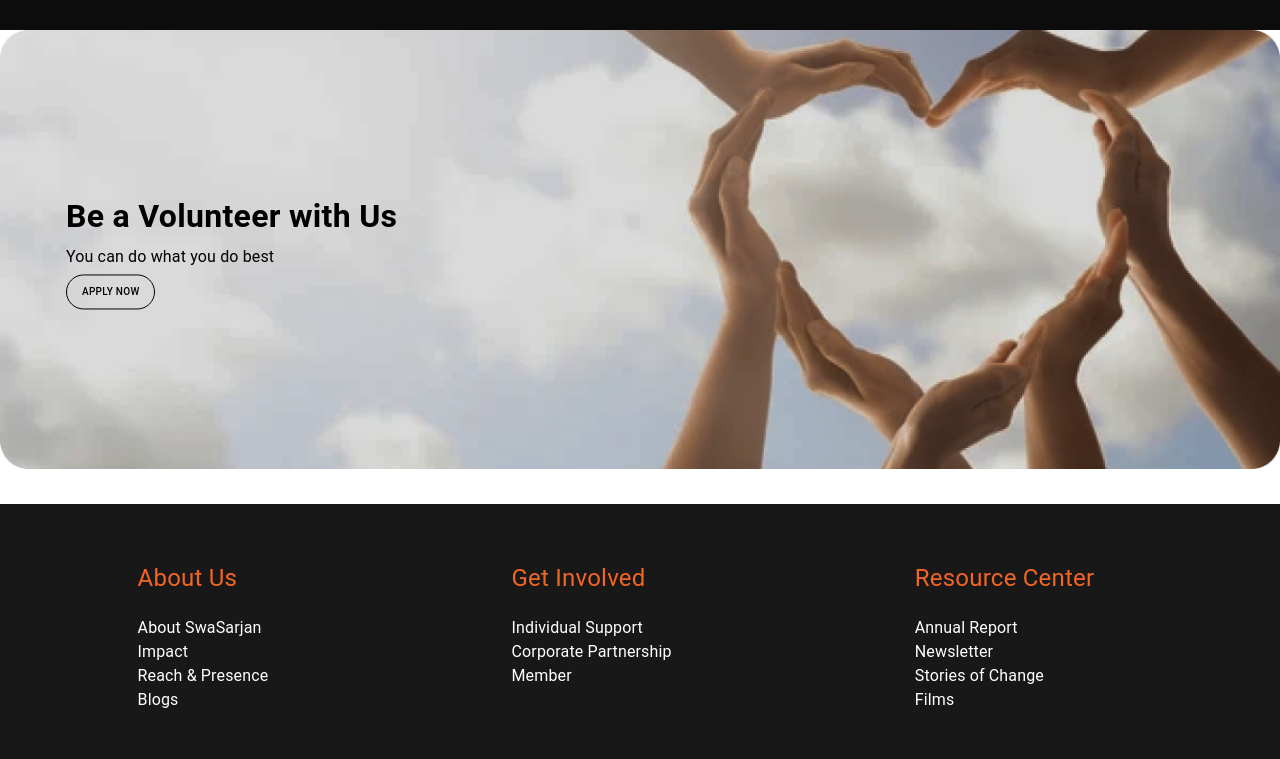
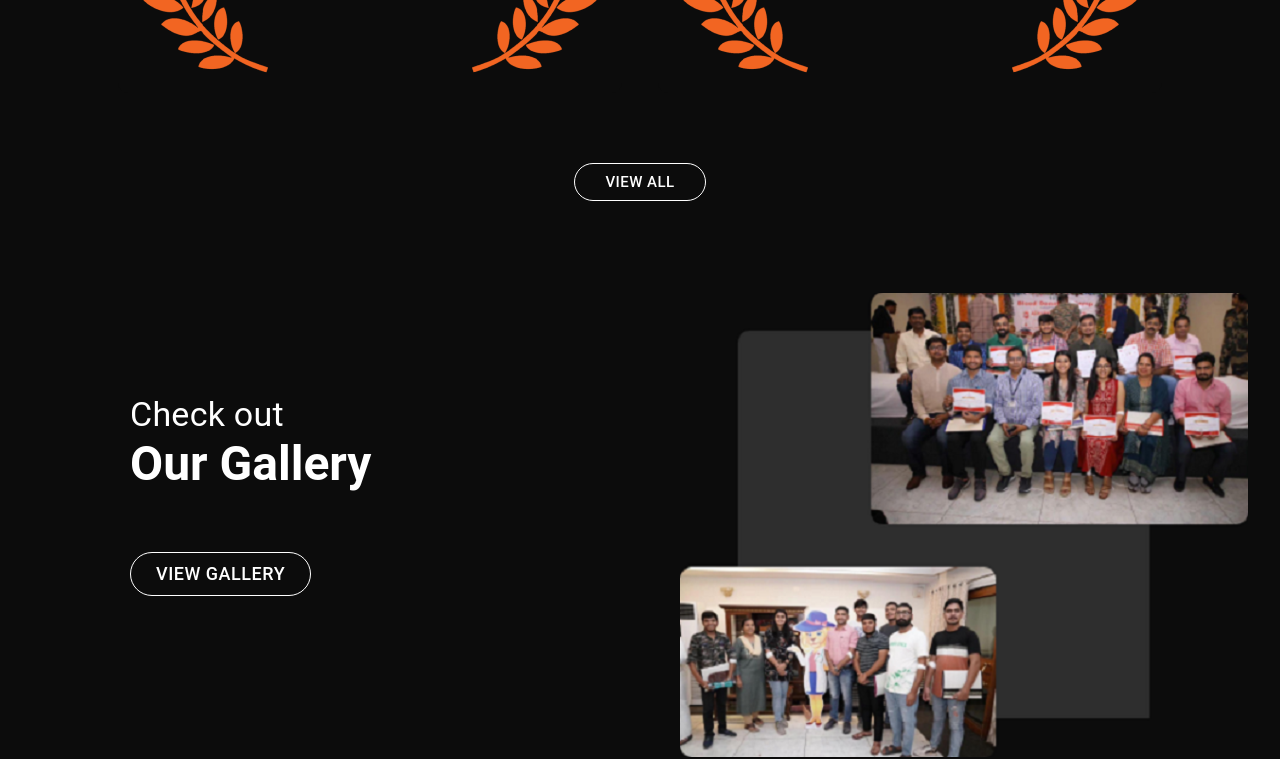
Before and after one commit to DivyaNareshkumarPatel/SwaSarjan, a React (Create React App) app: page /SwaSarjan/about in a window 1280 px wide. Shown: the part 5008-5767 px from the top of the page. Built offline with nearby package versions, Linux system fonts and the light colour scheme.

Commit message:
About page done

```diff
--- /dev/null
+++ b/src/Components/AboutGallery.jsx
@@ -0,0 +1,69 @@
+import React from "react";
+import { Box, Typography , styled , Button , Grid} from "@mui/material";
+import AboutGalleryPhoto from '../images/AboutGalleryPhoto.png';
+
+const BlackBox = styled(Box)({
+    backgroundColor:'#0C0C0C',
+    textAlign: 'center',
+    paddingBottom:'100px',
+    marginBottom:'35px'
+});
+
+const Container = styled(Grid)({
+    display:'flex',
+    justifyContent:'center',
+    alignItems:'center'
+});
+
+const SmallTitle = styled(Typography)({
+    margin: '0px 60px',
+    color:'#FFFFFF',
+    textAlign:'left',
+    display:'flex'
+    // fontWeight:'bolder'
+});
+
+const LargeTitle = styled(Typography)({
+    margin: '0px 60px',
+    color:'#FFFFFF',
+    textAlign:'left',
+    fontWeight:'bolder'
+});
+
+const ViewButton = styled(Button)({
+    margin: '60px 60px',
+    textAlign: 'left', // Align the button to the left
+    color: '#FFFFFF',
+    borderColor: '#FFFFFF',
+    borderRadius: '30px',
+    fontSize: '18px',
+    padding:'5px 25px',
+    '&:hover': {
+        backgroundColor:'#FFFFFF',
+        color:'#0C0C0C',
+        borderColor: '#FFFFFF'
+    }
+});
+
+const AboutGallery = () => {
+    return(
+        <BlackBox>
+            <Container container spacing={2}>
+                <Grid item xs={12} md={6}>
+                    <Box style={{textAlign:'left',paddingLeft:'70px'}} p={{ xs: 3, md: 4 }}>
+                        <SmallTitle variant="h4">Check out</SmallTitle>
+                        <LargeTitle variant="h3">Our Gallery</LargeTitle>
+                        <ViewButton variant="outlined">View Gallery</ViewButton>
+                    </Box>
+                </Grid>
+                <Grid item xs={12} md={6}>
+                    <Box display="flex" justifyContent="flex-end" p={{ xs: 3, md: 4 }}>
+                        <img src={AboutGalleryPhoto} alt="" style={{ maxWidth: '100%', height: 'auto' }} />
+                    </Box>
+                </Grid>
+            </Container>
+        </BlackBox>
+    )
+}
+
+export default AboutGallery;
--- a/src/Components/Awards&Accreditations.jsx
+++ b/src/Components/Awards&Accreditations.jsx
@@ -35,7 +35,8 @@ const ViewButton = styled(Button)({
     color: '#FFFFFF',
     borderColor: '#FFFFFF',
     borderRadius: '30px',
-    fontSize: '20px',
+    fontSize: '15px',
+    padding:'5px 30px',
     '&:hover': {
         backgroundColor:'#FFFFFF',
         color:'#0C0C0C',
@@ -93,7 +94,7 @@ const Awards = () => {
                     </GridBox>
                 </Grid>
             </Grid>
-            <ViewButton variant="outlined">View More</ViewButton>
+            <ViewButton variant="outlined">View All</ViewButton>
         </BlackBox>
     )
 }
--- a/src/Components/Benifits.jsx
+++ b/src/Components/Benifits.jsx
@@ -4,12 +4,13 @@ import { Grid, Typography, Box, styled } from "@mui/material";
 const MainContainer = styled(Box)({
   textAlign: 'center',
   padding: '20px',
+  margin:'80px 0px'
 });
 
 const GridBox = styled(Grid)(({ theme }) => ({
   backgroundColor: theme.palette.mode === 'dark' ? 'rgba(118, 34, 215, 0.05)' : '#FFFFFF',
-  padding: '20px',
-  margin: '10px',
+  padding: '50px 20px 50px 20px',
+  margin: '10px 10px 10px 10px',
   borderRadius: '10px',
   boxShadow: '0px 0px 10px rgba(0, 0, 0, 0.1)',
 }));
--- a/src/Pages/About.jsx
+++ b/src/Pages/About.jsx
@@ -9,6 +9,7 @@ import Benifits from "../Components/Benifits";
 import Volunteer from '../Components/Volunteer';
 import Footer from '../Components/Footer';
 import Awards from "../Components/Awards&Accreditations";
+import AboutGallery from "../Components/AboutGallery";
 export default function About() {
   return (
     <div>
@@ -20,6 +21,7 @@ export default function About() {
       <AboutTeam/>
       <Benifits/>
       <Awards/>
+      <AboutGallery/>
       <Volunteer/>
       <Footer/>
     </div>
```
Also changed, not shown: src/images/AboutGalleryPhoto.png (added).
